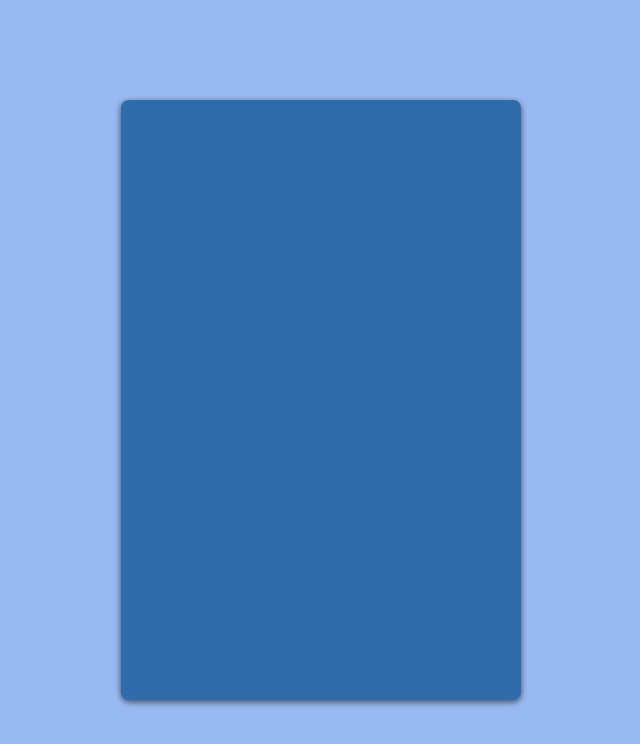
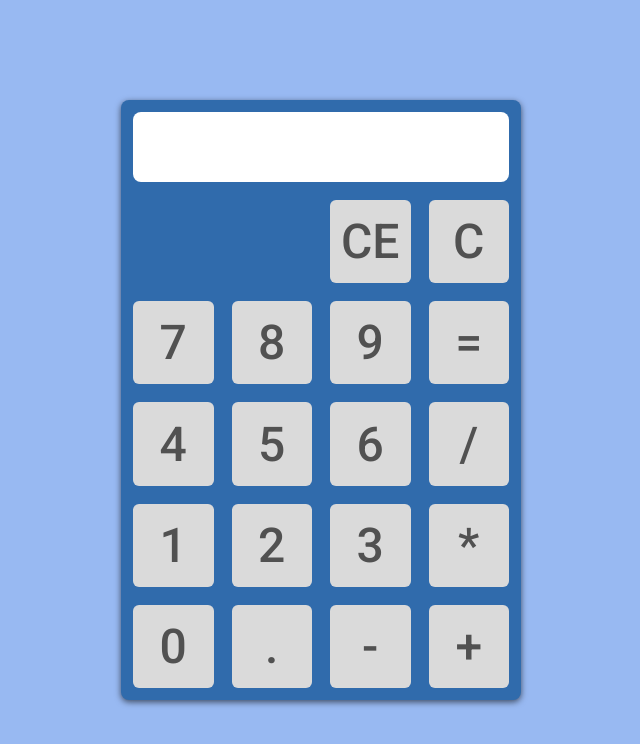
Before and after one commit to roceroo/calculadora, a plain HTML site: page index.html in a window 1280 px wide. Shown: the whole page, without its empty margins (319-959 px from the left). Drawn offline with Linux system fonts and the light colour scheme.

Commit message:
🎨 creating calculator display

```diff
--- a/index.html
+++ b/index.html
@@ -9,7 +9,44 @@
 </head>
 
 <body>
-  <div class="calculadora"></div>
+  <div class="calculadora">
+    <div class="display"></div>
+
+    <div class="button-row">
+      <div class="button deactivated"></div>
+      <div class="button deactivated"></div>
+      <div class="button">CE</div>
+      <div class="button">C</div>
+    </div>
+
+    <div class="button-row">
+      <div class="button">7</div>
+      <div class="button">8</div>
+      <div class="button">9</div>
+      <div class="button">=</div>
+    </div>
+
+    <div class="button-row">
+      <div class="button">4</div>
+      <div class="button">5</div>
+      <div class="button">6</div>
+      <div class="button">/</div>
+    </div>
+
+    <div class="button-row">
+      <div class="button">1</div>
+      <div class="button">2</div>
+      <div class="button">3</div>
+      <div class="button">*</div>
+    </div>
+
+    <div class="button-row">
+      <div class="button">0</div>
+      <div class="button">.</div>
+      <div class="button">-</div>
+      <div class="button">+</div>
+    </div>
+  </div>
 
 </body>
 </html>
--- a/style/style.css
+++ b/style/style.css
@@ -1,3 +1,9 @@
+@import url('https://fonts.googleapis.com/css2?family=Roboto:wght@500&display=swap');
+
+* {
+  box-sizing: border-box;
+}
+
 body {
   margin: 0;
   min-height: 100vh;
@@ -6,6 +12,7 @@ body {
   justify-content: center;
   align-items: center;
   background: #98b9f2;
+  font-family: 'Roboto', sans-serif;
 }
 
 .calculadora {
@@ -14,4 +21,44 @@ body {
   background: #306bac;
   border-radius: 8px;
   box-shadow: 0 2px 6px rgba(0, 0, 0, .6);
+  padding: 12px;
+  display: flex;
+  flex-direction: column;
+  gap: 18px
 }
+
+.display {
+  width: 100%;
+  height: 70px;
+  background: #fff;
+  border-radius: 8px;
+}
+
+.button-row {
+  display: flex;
+  gap: 18px;
+  flex: 1;
+}
+
+.button {
+  flex: 1;
+  background: #dadada;
+  font-size: 3rem;
+  display: flex;
+  justify-content: center;
+  align-items: center;
+  border-radius: 6px;
+  cursor: pointer;
+  transition: 0.6s ease-in-out;
+  color: #515151;
+}
+
+.button:hover {
+  transition: 0.2s ease-in-out;
+  transform: scale(1.08);
+  background: #b1b1b1;
+}
+
+.button.deactivated {
+  background: transparent;
+}
```
